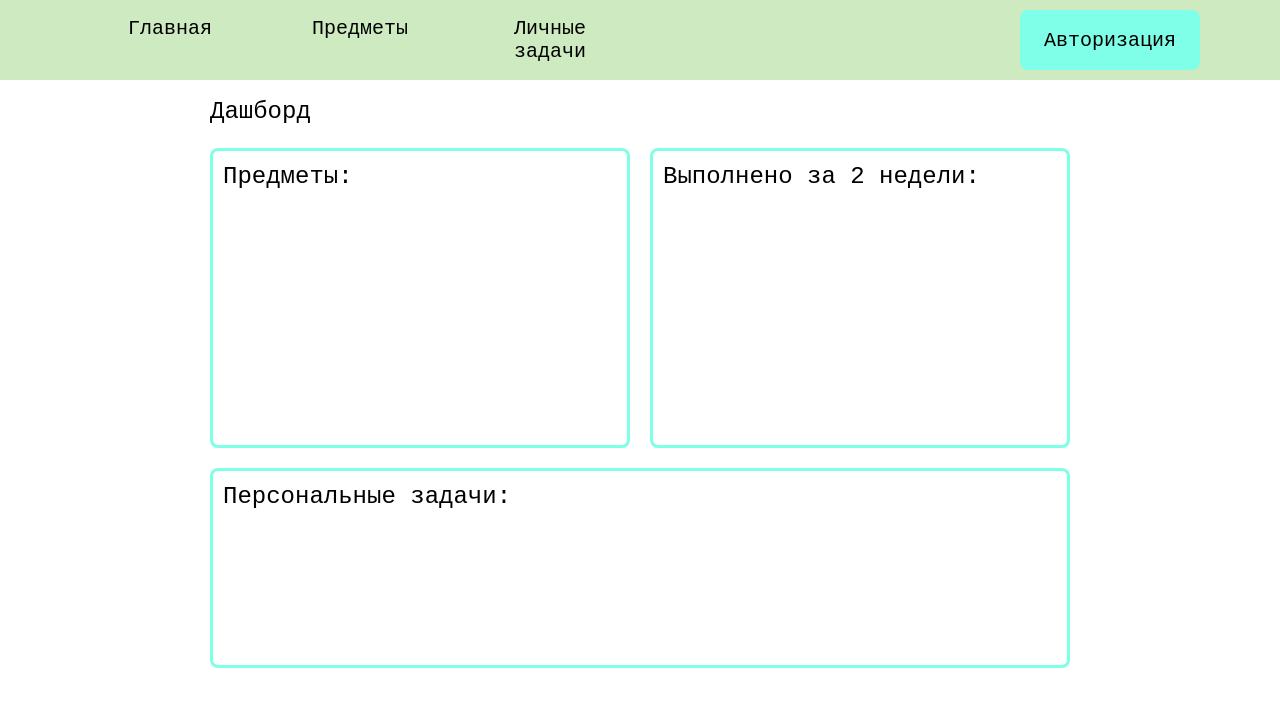
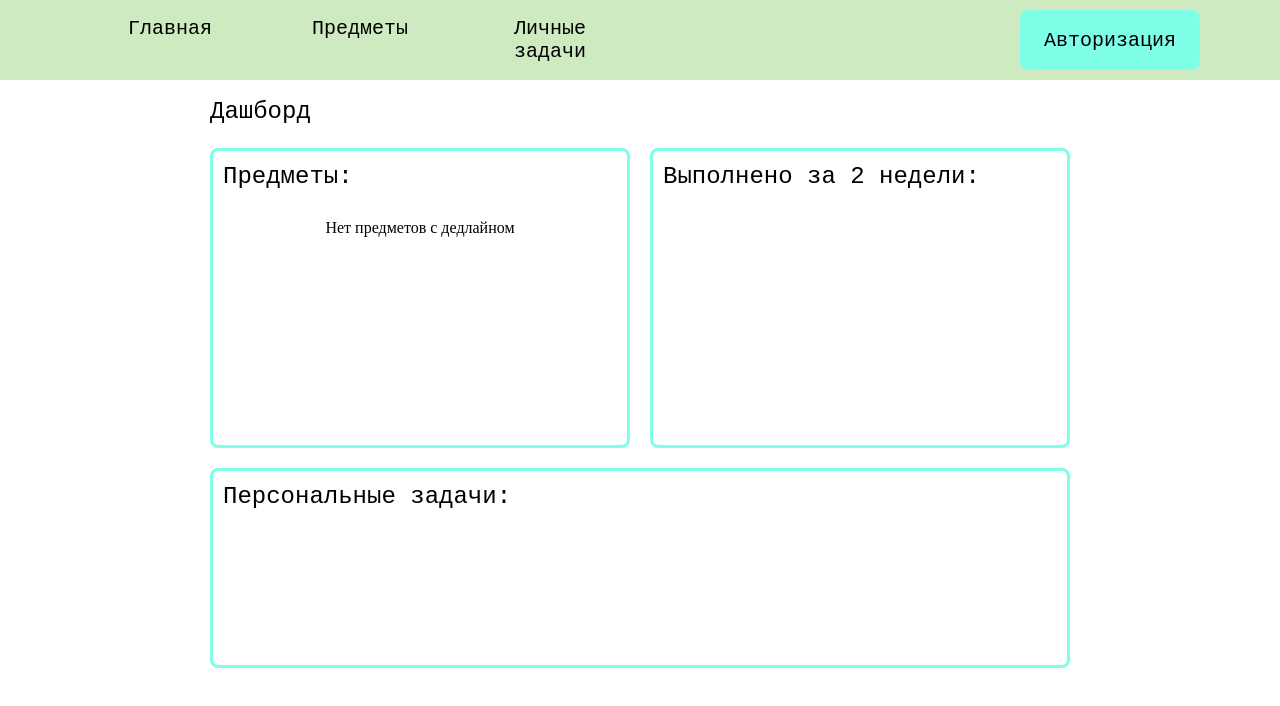
Before and after one commit to DarkenHatake/ProjectInfoBez, a React (Create React App) app: page / in a window 1280 px wide. Shown: the top 706 px of the page. Built offline with nearby package versions, Linux system fonts and the light colour scheme.

Commit message:
добавил список предметов в main

```diff
--- a/src/components/Main.js
+++ b/src/components/Main.js
@@ -1,7 +1,24 @@
 import React from 'react';
+import { Link } from 'react-router-dom';
 import './ComponentsStyles/Main.css';
 
-const Main = () => {
+const Main = ({ items }) => {
+    // Функция для сортировки предметов по дедлайну (сначала ближайшие)
+    const getClosestDeadlineItems = () => {
+        if (!items || items.length === 0) return [];
+
+        // Фильтруем предметы с дедлайном и сортируем их
+        const itemsWithDeadline = items.filter(item => item.deadline);
+        const sortedItems = [...itemsWithDeadline].sort((a, b) => {
+            return new Date(a.deadline) - new Date(b.deadline);
+        });
+
+        // Возвращаем 3 ближайших
+        return sortedItems.slice(0, 3);
+    };
+
+    const closestItems = getClosestDeadlineItems();
+
     return (
         <div className="main-main-container">
             <div className="main-content-wrapper">
@@ -10,6 +27,30 @@ const Main = () => {
                 <div className="main-top-frames">
                     <div className="main-frame">
                         <h2 className="main-frame-title">Предметы:</h2>
+                        {closestItems.length > 0 ? (
+                            <ul className="main-items-list">
+                                {closestItems.map((item, index) => (
+                                    <li key={index} className="main-item">
+                                        <div className="main-item-content">
+                                            <h3 className="main-item-title">{item.title}</h3>
+                                            {item.deadline && (
+                                                <p className="main-item-deadline">
+                                                    <strong>Дедлайн:</strong> {item.deadline}
+                                                </p>
+                                            )}
+                                        </div>
+                                        <Link
+                                            to={{ pathname: '/item-page', state: { item } }}
+                                            className="main-item-go-button"
+                                        >
+                                            Перейти
+                                        </Link>
+                                    </li>
+                                ))}
+                            </ul>
+                        ) : (
+                            <p className="main-no-items">Нет предметов с дедлайном</p>
+                        )}
                     </div>
 
                     <div className="main-frame">
```
